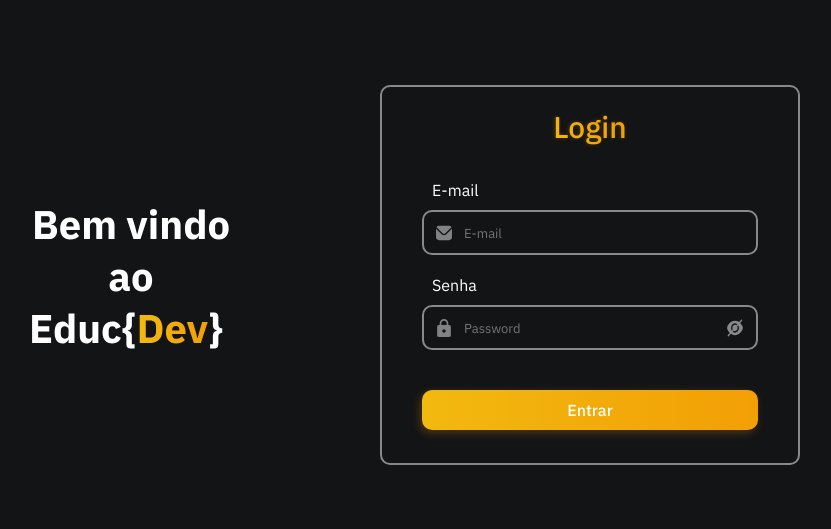
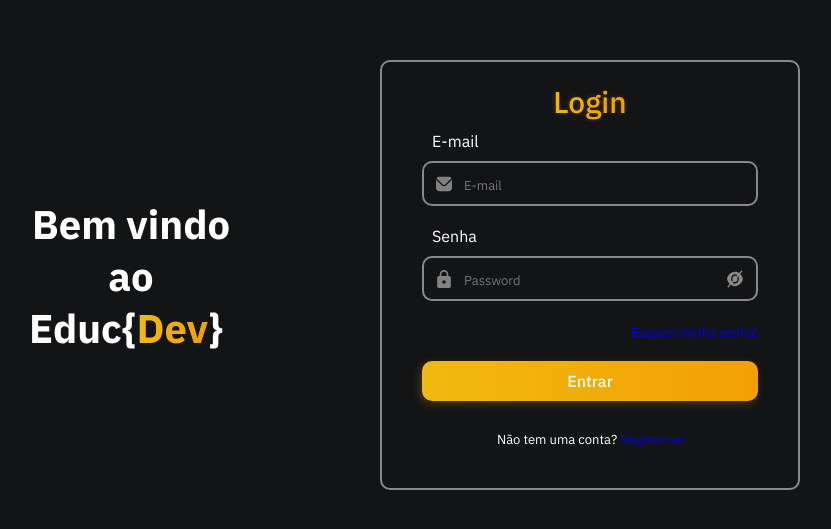
Before and after one commit to ViniciusLZS/educdev, a React (Create React App) app: page /login in a window 1280 px wide. Shown: the part 125-654 px from the top of the page, without its empty margins (284-1115 px from the left). Built offline with nearby package versions, Linux system fonts and the light colour scheme.

Commit message:
added 'esqueci minha senha' and link to SignUp

```diff
--- a/src/pages/SignIn/index.jsx
+++ b/src/pages/SignIn/index.jsx
@@ -1,4 +1,5 @@
 import React from 'react';
+import { Link } from 'react-router-dom';
 import BackArrow from '../../components/BackArrow';
 import Button from '../../components/Button';
 import Input from '../../components/Form/Input';
@@ -17,7 +18,17 @@ const SignIn = () => {
           name="password"
           placeholder="Password"
         />
+        <Link to="/esqueci">
+          <S.Span>Esqueci minha senha!</S.Span>
+        </Link>
         <Button>Entrar</Button>
+
+        <S.Link>
+          Não tem uma conta?{' '}
+          <Link to="/cadastro">
+            <S.Span>Registri-se</S.Span>
+          </Link>
+        </S.Link>
       </S.Form>
     </S.Content>
   );
--- a/src/pages/SignIn/styles.js
+++ b/src/pages/SignIn/styles.js
@@ -10,8 +10,8 @@ export const Content = styled.section`
   @media (min-width: 60rem) {
     border: 2px solid ${(props) => props.theme.grayPrimary};
     width: 42rem;
-    height: 38rem;
-    padding: 1rem 4rem;
+    height: auto;
+    padding: 1rem 4rem 3rem 4rem;
     border-radius: 10px;
   }
 `;
@@ -23,6 +23,16 @@ export const Form = styled.form`
   width: 100%;
   max-width: 40rem;
   height: 100%;
+  a {
+    align-self: flex-end;
+    margin-top: 2rem;
+    margin-bottom: 2rem;
+
+    @media (min-width: 60rem) {
+      margin-top: 0;
+      margin-bottom: 0;
+    }
+  }
 `;
 
 export const Title = styled.h1`
@@ -42,3 +52,24 @@ export const Title = styled.h1`
   background-clip: text;
   text-shadow: -1px 0px 4px rgba(242, 159, 5, 0.25);
 `;
+
+export const Span = styled.span`
+  font-size: 1.3rem;
+  cursor: pointer;
+
+  &:hover {
+    color: ${(props) => props.theme.yellowDark};
+    text-decoration: underline;
+  }
+`;
+
+export const Link = styled.p`
+  font-size: 1.3rem;
+  margin-top: 3rem;
+
+  @media (min-width: 60rem) {
+    margin-top: 3rem;
+    margin-bottom: 1rem;
+  }
+  text-align: center;
+`;
```
